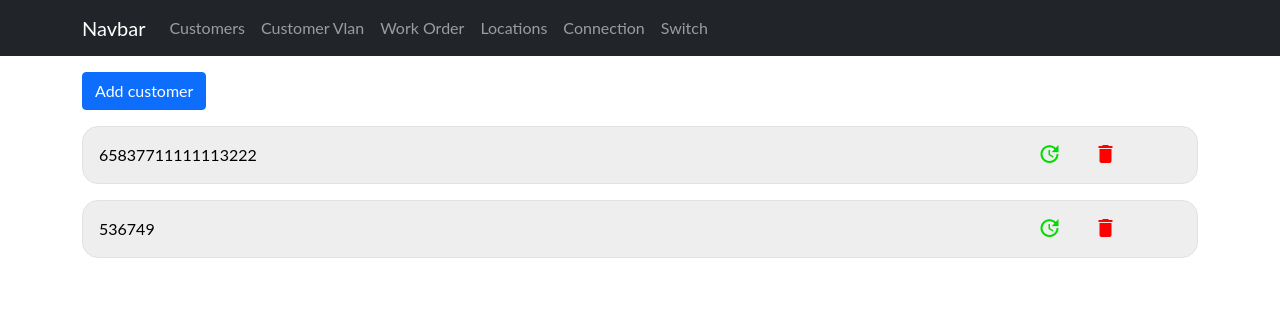
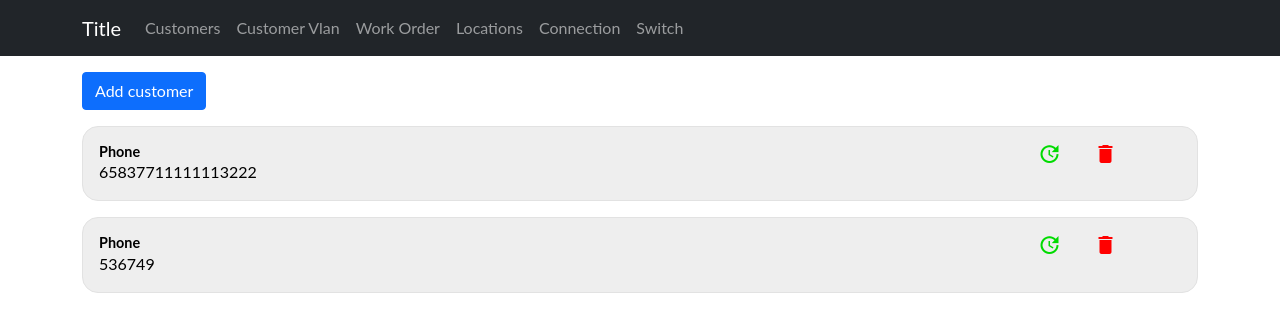
Before and after one commit to jaysonmk2/Comsroomform, a Django app: page /devices/customers in a window 1280 px wide. Shown: the top 332 px of the page. Run offline with Django 3.2, Linux system fonts and the light colour scheme; data comes from the database, SQL or seed files in the repository; both versions use the stored data as it was after the commit.

Commit message:
added reverse urls and better styling

```diff
--- a/Home/sitadevices/templates/admin/Customer.html
+++ b/Home/sitadevices/templates/admin/Customer.html
@@ -9,7 +9,10 @@
     <div class="grid">
         <a href="{%url 'device:customerind' customer.id%}">
             <div class="flex">
-                <p>{{customer.phone}}</p>
+                <div>
+                    <h4 class="list-title">Phone</h4>
+                    <p>{{customer.phone}}</p>
+                </div>
             </div>
         </a>
         <div class="delupd">
--- a/Home/sitadevices/templates/admin/base1.html
+++ b/Home/sitadevices/templates/admin/base1.html
@@ -23,7 +23,7 @@
     <body>
       <nav class="navbar navbar-expand-lg sticky-top navbar-dark bg-dark">
         <div class="container">
-          <a class="navbar-brand" href="#">Navbar</a>
+          <a class="navbar-brand" href="#">Title</a>
           <button class="navbar-toggler" type="button" data-bs-toggle="collapse" data-bs-target="#navbarSupportedContent" aria-controls="navbarSupportedContent" aria-expanded="false" aria-label="Toggle navigation">
             <span class="navbar-toggler-icon"></span>
           </button>
--- a/Home/sitadevices/views.py
+++ b/Home/sitadevices/views.py
@@ -60,7 +60,7 @@ def CustomerUpd(request,customer_id):
 
         if form.is_valid():
             form.save()
-            return redirect('device:customerlist')
+            return redirect('device:customerind', customer_id)
 
     dic = {
         'id': update,
--- a/Home/static/Css/devices/styles.css
+++ b/Home/static/Css/devices/styles.css
@@ -1,4 +1,4 @@
-h1,h2,h3,p,a{
+h1,h2,h3,h4,p,a{
     margin:0;
     padding:0;
 }
@@ -44,3 +44,10 @@ a{
     padding-top: 15px;
     color: rgb(0, 219, 0);
 }
+
+
+
+.list-title{
+    font-size: 0.9rem;
+    font-weight: bold;
+}
```
Also changed, not shown: Home/sitadevices/templates/admin/indcustomer.html (+14 -2 lines), Home/db.sqlite3.
